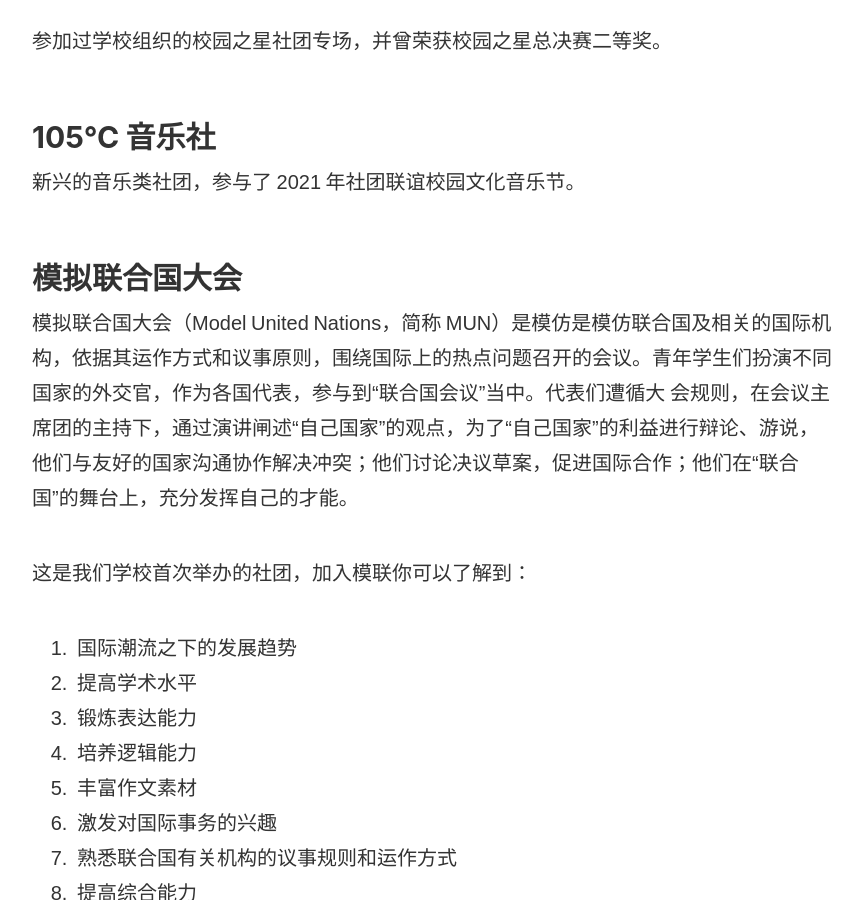
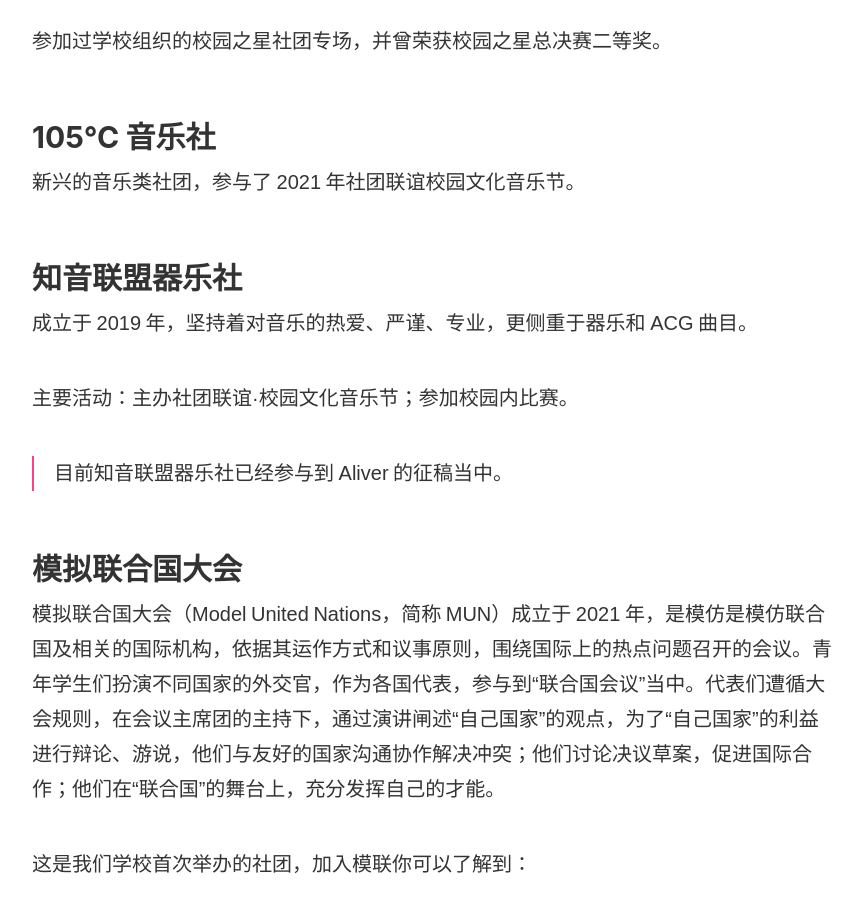
Before and after one commit to devswork-glzx/aliver, a Jekyll site: the page built from _posts/2022-01-15-meet-our-clubs-in-guilin-middle-school.md, in a window 1280 px wide and 900 px high, scrolled down 3976 px. Shown: the whole window, without its empty margins (208-1070 px from the left). Built offline with Jekyll 4.4.1, drawn with Linux system fonts in a browser that asks for light colours; our own code applies the rules of GitHub Pages for plain Markdown files; some of the changed text lies outside the part shown.

Commit message:
Update 2022-01-15-meet-our-clubs-in-guilin-middle-school.md

```diff
--- a/_posts/2022-01-15-meet-our-clubs-in-guilin-middle-school.md
+++ b/_posts/2022-01-15-meet-our-clubs-in-guilin-middle-school.md
@@ -104,9 +104,17 @@ TO 乐队是桂中的音乐类社团之一，内含主唱、电子琴手、吉
 
 新兴的音乐类社团，参与了 2021 年社团联谊校园文化音乐节。
 
+## 知音联盟器乐社
+
+成立于 2019 年，坚持着对音乐的热爱、严谨、专业，更侧重于器乐和 ACG 曲目。
+
+主要活动：主办社团联谊·校园文化音乐节；参加校园内比赛。
+
+> 目前知音联盟器乐社已经参与到 Aliver 的征稿当中。
+
 ## 模拟联合国大会
 
-模拟联合国大会（Model United Nations，简称 MUN）是模仿是模仿联合国及相关的国际机构，依据其运作方式和议事原则，围绕国际上的热点问题召开的会议。青年学生们扮演不同国家的外交官，作为各国代表，参与到“联合国会议”当中。代表们遭循大
+模拟联合国大会（Model United Nations，简称 MUN）成立于 2021 年，是模仿是模仿联合国及相关的国际机构，依据其运作方式和议事原则，围绕国际上的热点问题召开的会议。青年学生们扮演不同国家的外交官，作为各国代表，参与到“联合国会议”当中。代表们遭循大
 会规则，在会议主席团的主持下，通过演讲闸述“自己国家”的观点，为了“自己国家”的利益进行辩论、游说，他们与友好的国家沟通协作解决冲突；他们讨论决议草案，促进国际合作；他们在“联合国”的舞台上，充分发挥自己的才能。
 
 这是我们学校首次举办的社团，加入模联你可以了解到：
@@ -141,6 +149,9 @@ TO 乐队是桂中的音乐类社团之一，内含主唱、电子琴手、吉
 
 > 目前历史社已经参与到 Aliver 的征稿当中。
 
+## The Oral English Club（英语口语社）
+
+
 ## 未完待续
 
 该索引仍在更新中，如有缺失社团，请再等等。
```
